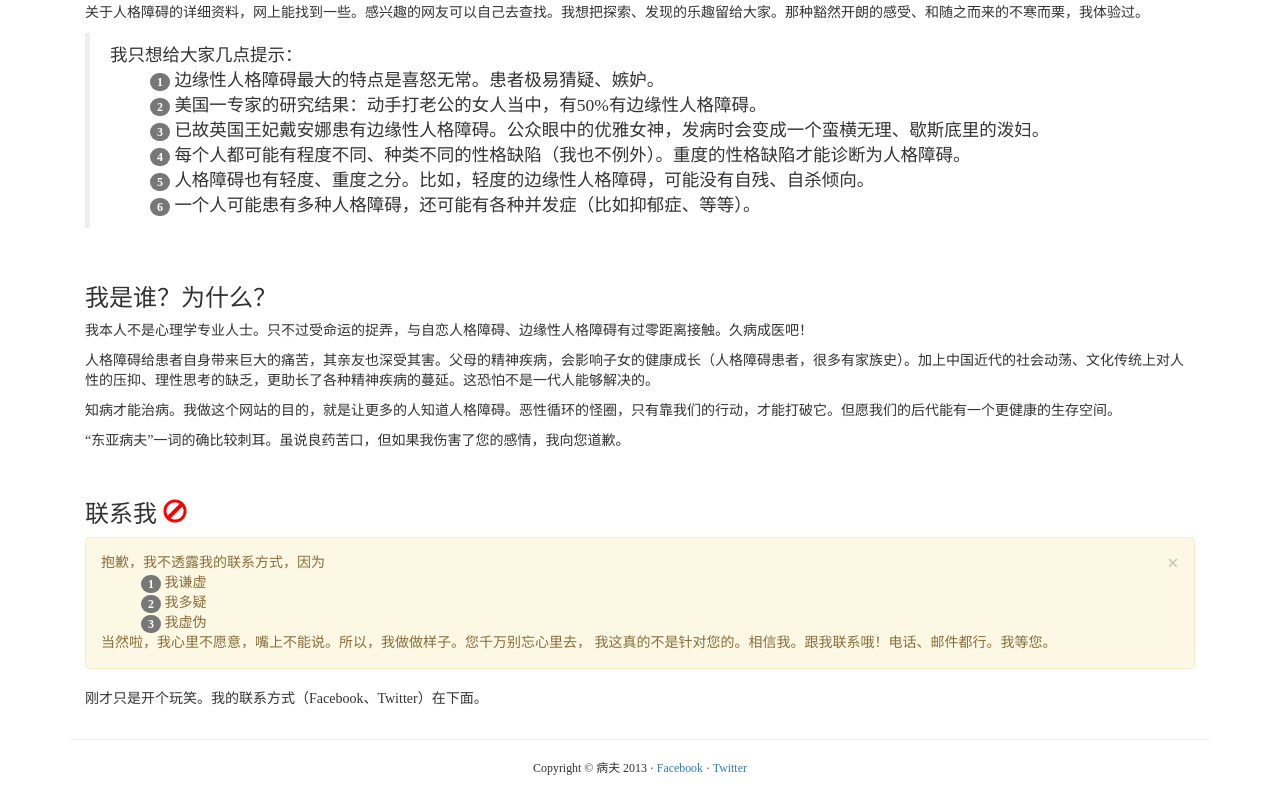
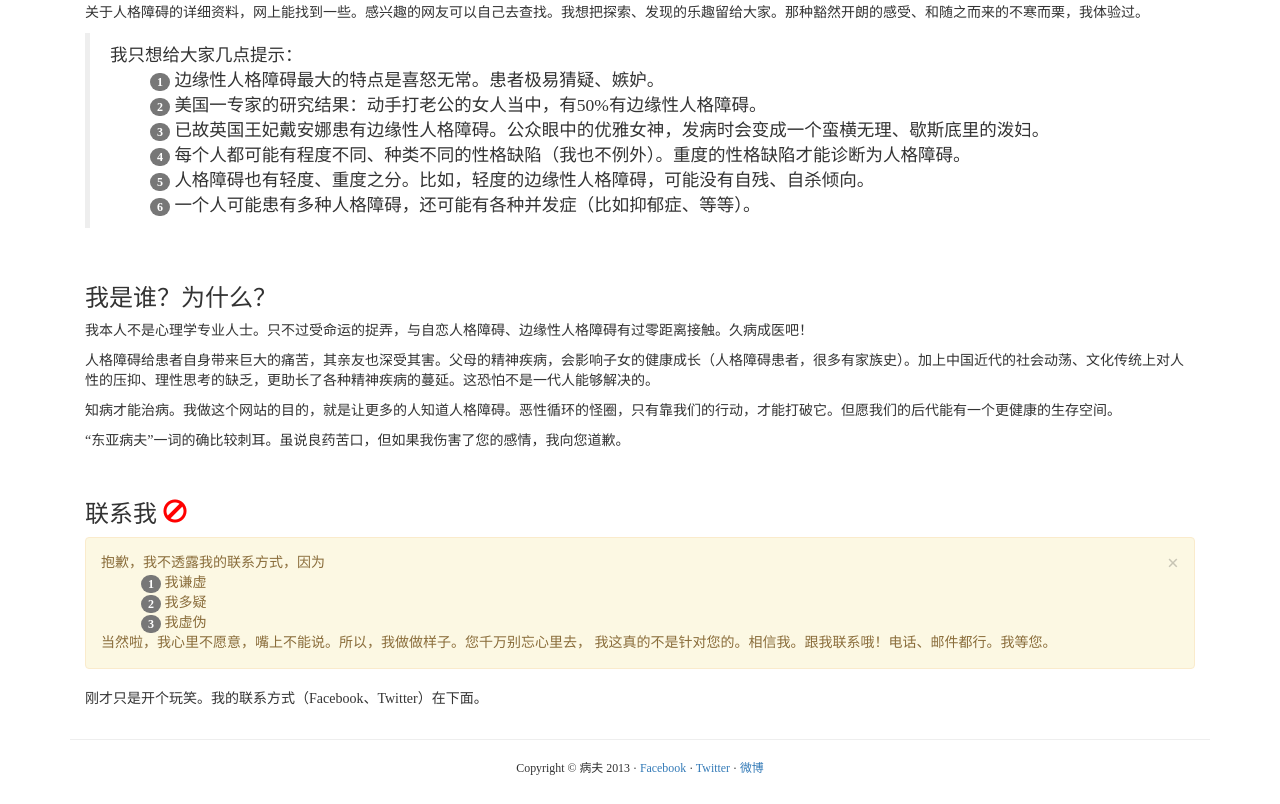
Before and after one commit to bingfu/bingfu, a plain HTML site: page public/index.html in a window 1280 px wide. Shown: the part 1293-2097 px from the top of the page. Drawn offline with nearby package versions, Linux system fonts and the light colour scheme.

Commit message:
index.html edit from bingfu_org account 微博

```diff
--- a/public/index.html
+++ b/public/index.html
@@ -164,7 +164,7 @@
       <footer>
         <div class="row">
           <div class="col-lg-12">
-            <p class="small text-center">Copyright &copy; 病夫 2013 &middot; <a href="https://www.facebook.com/bing.fu.796" target="_blank">Facebook</a> &middot; <a href="https://twitter.com/bingfu_org" target="_blank">Twitter</a></p>
+            <p class="small text-center">Copyright &copy; 病夫 2013 &middot; <a href="https://www.facebook.com/bing.fu.796" target="_blank">Facebook</a> &middot; <a href="https://twitter.com/bingfu_org" target="_blank">Twitter</a> &middot; <a href="http://weibo.com/u/2398524780" target="_blank">微博</a></p>
           </div>
         </div>
       </footer>
```
